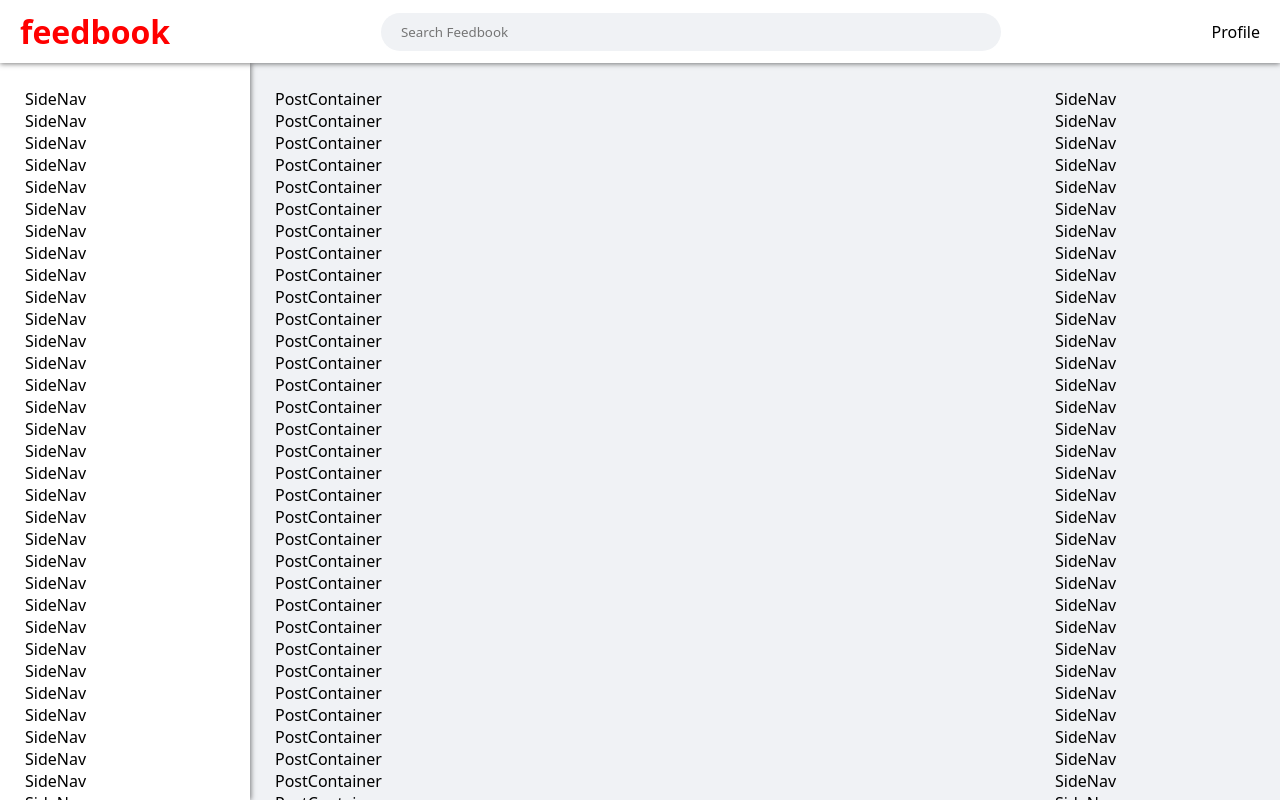
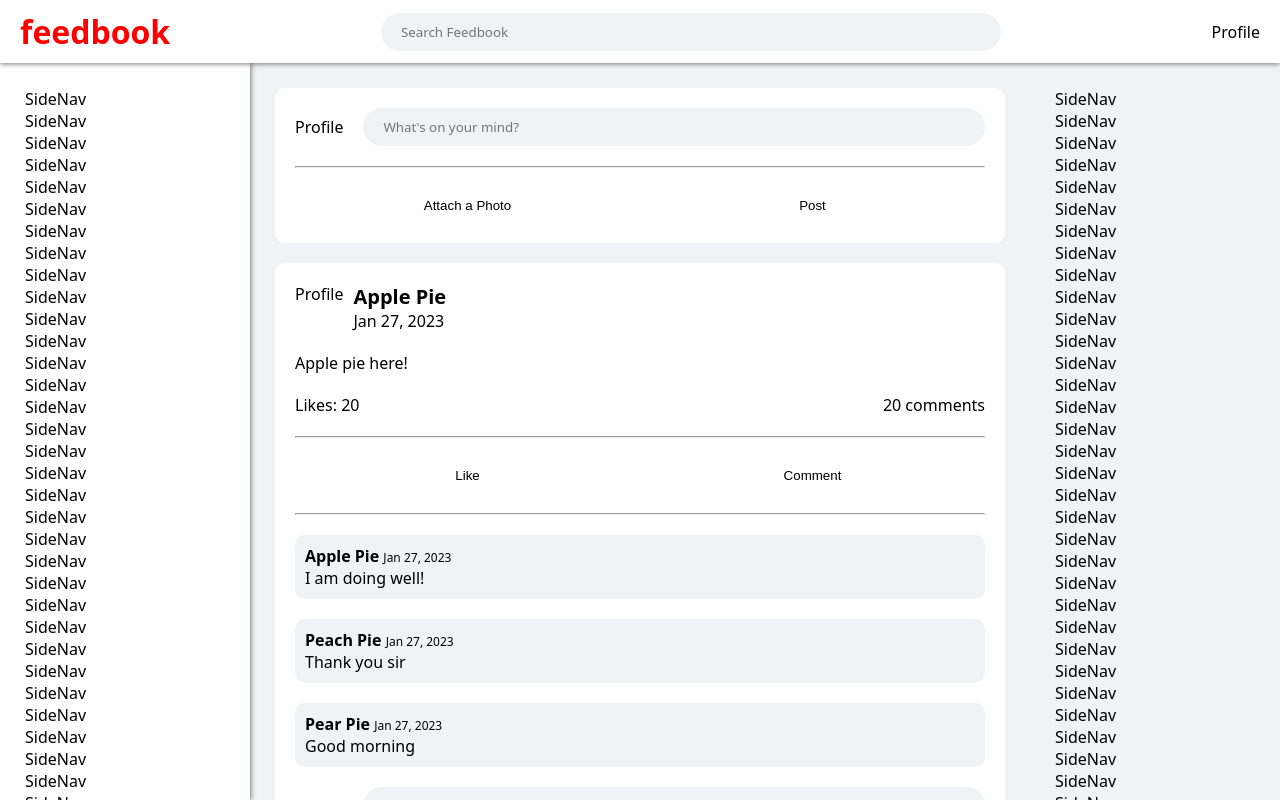
Before and after one commit to jyu-1/feedbook, a Next.js app in the folder client/: page /feedbook/home in a window 1280 px wide. Built offline with nearby package versions, Linux system fonts and the light colour scheme.

Commit message:
add basic posts structures

```diff
--- a/client/components/PostContainer.tsx
+++ b/client/components/PostContainer.tsx
@@ -3,110 +3,170 @@ import style from "@/styles/postcontainer.module.scss";
 export default function PostContainer() {
     return (
         <div className={style.post_container}>
-            <div>PostContainer</div>
-            <div>PostContainer</div>
-            <div>PostContainer</div>
-            <div>PostContainer</div>
-            <div>PostContainer</div>
-            <div>PostContainer</div>
-            <div>PostContainer</div>
-            <div>PostContainer</div>
-            <div>PostContainer</div>
-            <div>PostContainer</div>
-            <div>PostContainer</div>
-            <div>PostContainer</div>
-            <div>PostContainer</div>
-            <div>PostContainer</div>
-            <div>PostContainer</div>
-            <div>PostContainer</div>
-            <div>PostContainer</div>
-            <div>PostContainer</div>
-            <div>PostContainer</div>
-            <div>PostContainer</div>
-            <div>PostContainer</div>
-            <div>PostContainer</div>
-            <div>PostContainer</div>
-            <div>PostContainer</div>
-            <div>PostContainer</div>
-            <div>PostContainer</div>
-            <div>PostContainer</div>
-            <div>PostContainer</div>
-            <div>PostContainer</div>
-            <div>PostContainer</div>
-            <div>PostContainer</div>
-            <div>PostContainer</div>
-            <div>PostContainer</div>
-            <div>PostContainer</div>
-            <div>PostContainer</div>
-            <div>PostContainer</div>
-            <div>PostContainer</div>
-            <div>PostContainer</div>
-            <div>PostContainer</div>
-            <div>PostContainer</div>
-            <div>PostContainer</div>
-            <div>PostContainer</div>
-            <div>PostContainer</div>
-            <div>PostContainer</div>
-            <div>PostContainer</div>
-            <div>PostContainer</div>
-            <div>PostContainer</div>
-            <div>PostContainer</div>
-            <div>PostContainer</div>
-            <div>PostContainer</div>
-            <div>PostContainer</div>
-            <div>PostContainer</div>
-            <div>PostContainer</div>
-            <div>PostContainer</div>
-            <div>PostContainer</div>
-            <div>PostContainer</div>
-            <div>PostContainer</div>
-            <div>PostContainer</div>
-            <div>PostContainer</div>
-            <div>PostContainer</div>
-            <div>PostContainer</div>
-            <div>PostContainer</div>
-            <div>PostContainer</div>
-            <div>PostContainer</div>
-            <div>PostContainer</div>
-            <div>PostContainer</div>
-            <div>PostContainer</div>
-            <div>PostContainer</div>
-            <div>PostContainer</div>
-            <div>PostContainer</div>
-            <div>PostContainer</div>
-            <div>PostContainer</div>
-            <div>PostContainer</div>
-            <div>PostContainer</div>
-            <div>PostContainer</div>
-            <div>PostContainer</div>
-            <div>PostContainer</div>
-            <div>PostContainer</div>
-            <div>PostContainer</div>
-            <div>PostContainer</div>
-            <div>PostContainer</div>
-            <div>PostContainer</div>
-            <div>PostContainer</div>
-            <div>PostContainer</div>
-            <div>PostContainer</div>
-            <div>PostContainer</div>
-            <div>PostContainer</div>
-            <div>PostContainer</div>
-            <div>PostContainer</div>
-            <div>PostContainer</div>
-            <div>PostContainer</div>
-            <div>PostContainer</div>
-            <div>PostContainer</div>
-            <div>PostContainer</div>
-            <div>PostContainer</div>
-            <div>PostContainer</div>
-            <div>PostContainer</div>
-            <div>PostContainer</div>
-            <div>PostContainer</div>
-            <div>PostContainer</div>
-            <div>PostContainer</div>
-            <div>PostContainer</div>
-            <div>PostContainer</div>
-            <div>PostContainer</div>
+            <div className={style.create_post}>
+                <div className={style.post_input}>
+                    <div>Profile</div>
+                    <input placeholder="What's on your mind?" />
+                </div>
+                <hr />
+                <div className={style.post_buttons}>
+                    <button>Attach a Photo</button>
+                    <button>Post</button>
+                </div>
+            </div>
+            {data.map((item, index) => (
+                <div key={index} className={style.list_post}>
+                    <div className={style.info}>
+                        <div>Profile</div>
+                        <div>
+                            <div className={style.name}>{item.name}</div>
+                            <div className={style.date}>{item.datePosted}</div>
+                        </div>
+                    </div>
+                    <div className={style.message}>{item.message}</div>
+                    {item.uploadImage !== "" ? (
+                        <>
+                            <div className={style.photo}>Photo</div>
+                            <hr />
+                        </>
+                    ) : null}
+
+                    <div className={style.stats}>
+                        <div>Likes: {item.likeCount}</div>
+                        <div>{item.commentCount} comments</div>
+                    </div>
+                    <hr />
+                    <div className={style.like_comment_buttons}>
+                        <button>Like</button>
+                        <button>Comment</button>
+                    </div>
+                    <hr />
+                    {item.comments.map((comment, cIndex) => (
+                        <div key={cIndex} className={style.comment}>
+                            <div>
+                                <span className={style.name}>
+                                    {comment.name}
+                                </span>{" "}
+                                <span className={style.date}>
+                                    {comment.datePosted}
+                                </span>
+                            </div>
+                            <div>{comment.message}</div>
+                        </div>
+                    ))}
+                    <div className={style.post_comment}>
+                        <div>Profile</div>
+                        <input placeholder="Write a comment..." />
+                    </div>
+                </div>
+            ))}
         </div>
     );
 }
+
+const data = [
+    {
+        image: "image url",
+        name: "Apple Pie",
+        datePosted: "Jan 27, 2023",
+        message: "Apple pie here!",
+        uploadImage: "",
+        likeCount: 20,
+        commentCount: 20,
+        comments: [
+            {
+                name: "Apple Pie",
+                datePosted: "Jan 27, 2023",
+                message: "I am doing well!",
+            },
+            {
+                name: "Peach Pie",
+                datePosted: "Jan 27, 2023",
+                message: "Thank you sir",
+            },
+            {
+                name: "Pear Pie",
+                datePosted: "Jan 27, 2023",
+                message: "Good morning",
+            },
+        ],
+    },
+    {
+        image: "image url",
+        name: "Mango Pie",
+        datePosted: "Jan 27, 2023",
+        message: "Hello! How is everyone doing?",
+        uploadImage: "",
+        likeCount: 20,
+        commentCount: 20,
+        comments: [
+            {
+                name: "Apple Pie",
+                datePosted: "Jan 27, 2023",
+                message: "I am doing well!",
+            },
+            {
+                name: "Peach Pie",
+                datePosted: "Jan 27, 2023",
+                message: "Thank you sir",
+            },
+            {
+                name: "Pear Pie",
+                datePosted: "Jan 27, 2023",
+                message: "Good morning",
+            },
+        ],
+    },
+    {
+        image: "image url",
+        name: "Pineapple Pie",
+        datePosted: "Jan 27, 2023",
+        message: "I am pineapple",
+        uploadImage: "",
+        likeCount: 20,
+        commentCount: 20,
+        comments: [
+            {
+                name: "Apple Pie",
+                datePosted: "Jan 27, 2023",
+                message: "I am doing well!",
+            },
+            {
+                name: "Peach Pie",
+                datePosted: "Jan 27, 2023",
+                message: "Thank you sir",
+            },
+            {
+                name: "Pear Pie",
+                datePosted: "Jan 27, 2023",
+                message: "Good morning",
+            },
+        ],
+    },
+    {
+        image: "image url",
+        name: "Orange Pie",
+        datePosted: "Jan 27, 2023",
+        message: "Tasty fruits!",
+        uploadImage: "",
+        likeCount: 20,
+        commentCount: 20,
+        comments: [
+            {
+                name: "Apple Pie",
+                datePosted: "Jan 27, 2023",
+                message: "I am doing well!",
+            },
+            {
+                name: "Peach Pie",
+                datePosted: "Jan 27, 2023",
+                message: "Thank you sir",
+            },
+            {
+                name: "Pear Pie",
+                datePosted: "Jan 27, 2023",
+                message: "Good morning",
+            },
+        ],
+    },
+];
--- a/client/styles/postcontainer.module.scss
+++ b/client/styles/postcontainer.module.scss
@@ -5,6 +5,9 @@
     min-width: 250px;
     flex: 1;
     overflow-y: auto;
+    display: flex;
+    flex-direction: column;
+    gap: 20px;
 
     &::-webkit-scrollbar {
         display: none;
@@ -17,3 +20,128 @@
         }
     }
 }
+
+.create_post {
+    background-color: color.$secondary-background;
+    border-radius: 10px;
+    padding: 20px;
+
+    .post_input {
+        display: flex;
+        align-items: center;
+        gap: 20px;
+
+        input {
+            width: 100%;
+            background-color: color.$primary-background;
+            border: none;
+            padding: 10px 20px;
+            border-radius: 25px;
+            font-family: inherit;
+        }
+    }
+
+    hr {
+        margin: 20px 0;
+    }
+
+    .post_buttons {
+        display: flex;
+        justify-content: space-around;
+        align-items: center;
+
+        button {
+            min-width: 200px;
+            padding: 10px 20px;
+            border: none;
+            background: none;
+            cursor: pointer;
+
+            &:hover {
+                background-color: rgb(225, 225, 225);
+            }
+        }
+    }
+}
+
+.list_post {
+    background-color: color.$secondary-background;
+    border-radius: 10px;
+    padding: 20px;
+
+    hr {
+        margin: 20px 0;
+    }
+
+    .info {
+        display: flex;
+        gap: 10px;
+        margin-bottom: 20px;
+
+        .name {
+            font-weight: bold;
+            font-size: 1.25rem;
+        }
+    }
+
+    .photo {
+        margin-bottom: 20px;
+    }
+
+    .message {
+        margin-bottom: 20px;
+    }
+
+    .stats {
+        display: flex;
+        justify-content: space-between;
+    }
+
+    .like_comment_buttons {
+        display: flex;
+        justify-content: space-around;
+        align-items: center;
+
+        button {
+            min-width: 200px;
+            padding: 10px 20px;
+            border: none;
+            background: none;
+            cursor: pointer;
+
+            &:hover {
+                background-color: rgb(225, 225, 225);
+            }
+        }
+    }
+
+    .post_comment {
+        display: flex;
+        align-items: center;
+        gap: 20px;
+
+        input {
+            width: 100%;
+            background-color: color.$primary-background;
+            border: none;
+            padding: 10px 20px;
+            border-radius: 25px;
+            font-family: inherit;
+        }
+    }
+
+    .comment {
+        margin-bottom: 20px;
+        background-color: color.$primary-background;
+        padding: 10px;
+        border-radius: 10px;
+
+        .name {
+            font-weight: bold;
+        }
+
+        .date {
+            font-size: 0.75rem;
+        }
+    }
+}
```
